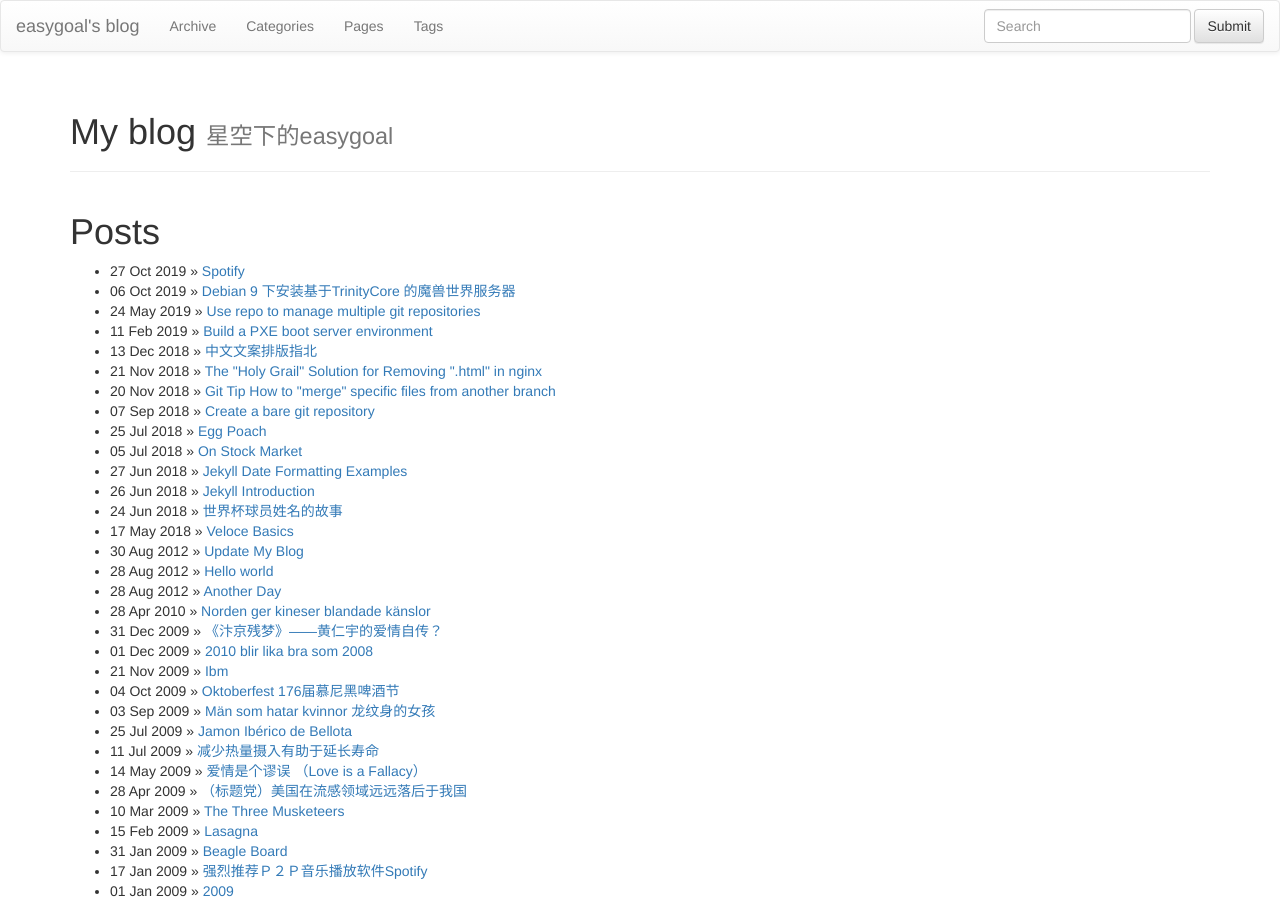
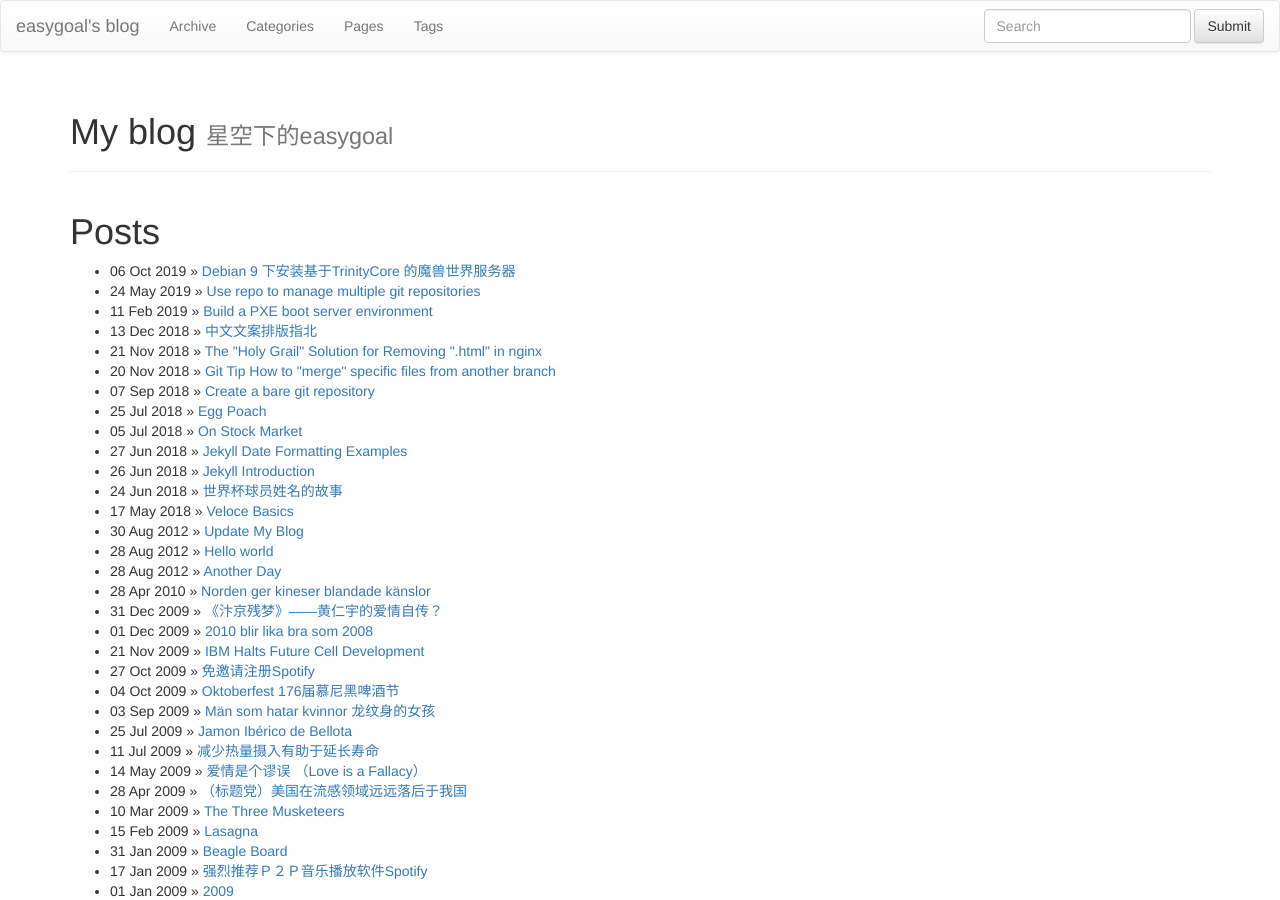
Before and after one commit to easygoal/easygoal.github.com, a Jekyll site: the page built from index.md, in a window 1280 px wide and 900 px high. Built offline with Jekyll 4.4.1, drawn with Linux system fonts in a browser that asks for light colours; nearby versions of some CDN libraries; library files that are not in the unit come from our copies.

Commit message:
fix some typo

```diff
--- a/_posts/2009/2019-10-27-spotify.md
+++ b/_posts/2009/2009-10-27-spotify.md
@@ -1,6 +1,6 @@
 ---
 layout: post
-title:
+title: 免邀请注册Spotify
 category: "spaces.live.com"
 tags: ["repost"]
 keywords:
--- a/_posts/2009/2009-11-21-ibm.md
+++ b/_posts/2009/2009-11-21-ibm.md
@@ -1,6 +1,6 @@
 ---
 layout: post
-title:
+title: IBM Halts Future Cell Development
 category: "spaces.live.com"
 tags: ["news"]
 keywords:
```
